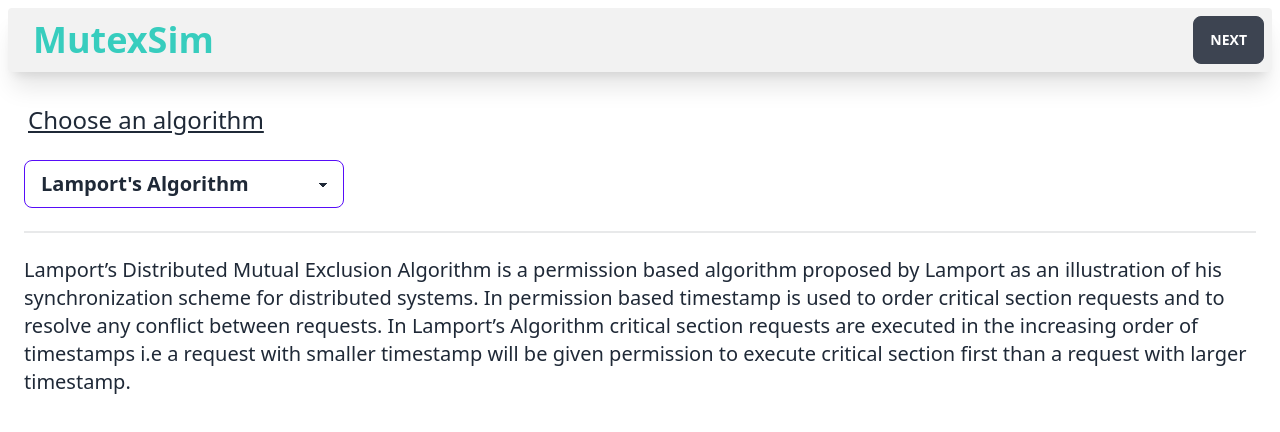
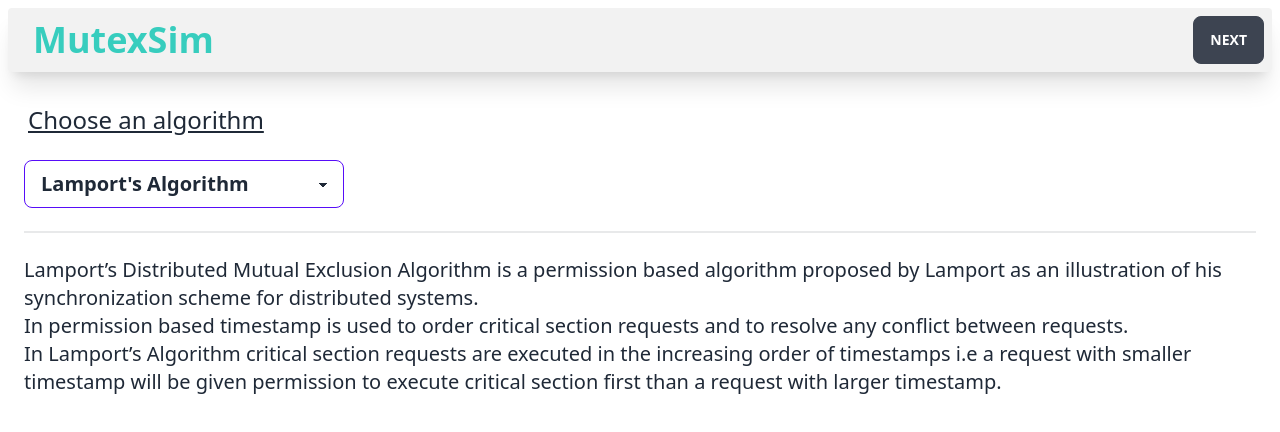
Before and after one commit to li6in9muyou/software-mutex-sim, a Svelte app: page / in a window 1280 px wide. Shown: the top 432 px of the page. Built offline with nearby package versions, Linux system fonts and the light colour scheme.

Commit message:
feat: preserve new line for better style

```diff
--- a/src/view/AlgorithmSelect.svelte
+++ b/src/view/AlgorithmSelect.svelte
@@ -40,7 +40,7 @@
   </select>
 
   <div class="divider" />
-  <div class="text-xl">
+  <div class="whitespace-pre-wrap text-xl">
     {description}
   </div>
 </main>
--- a/src/view/InSimulation/SourceCodeView/SourceCodeView.svelte
+++ b/src/view/InSimulation/SourceCodeView/SourceCodeView.svelte
@@ -9,7 +9,7 @@
   if (isNull(source_code) || isEmpty(source_code)) {
     throw new Error("empty source code");
   }
-  const line_style = "min-h-6 font-mono h-fit whitespace-nowrap";
+  const line_style = "min-h-6 font-mono h-fit whitespace-nowrap whitespace-pre";
 </script>
 
 <ol
```
